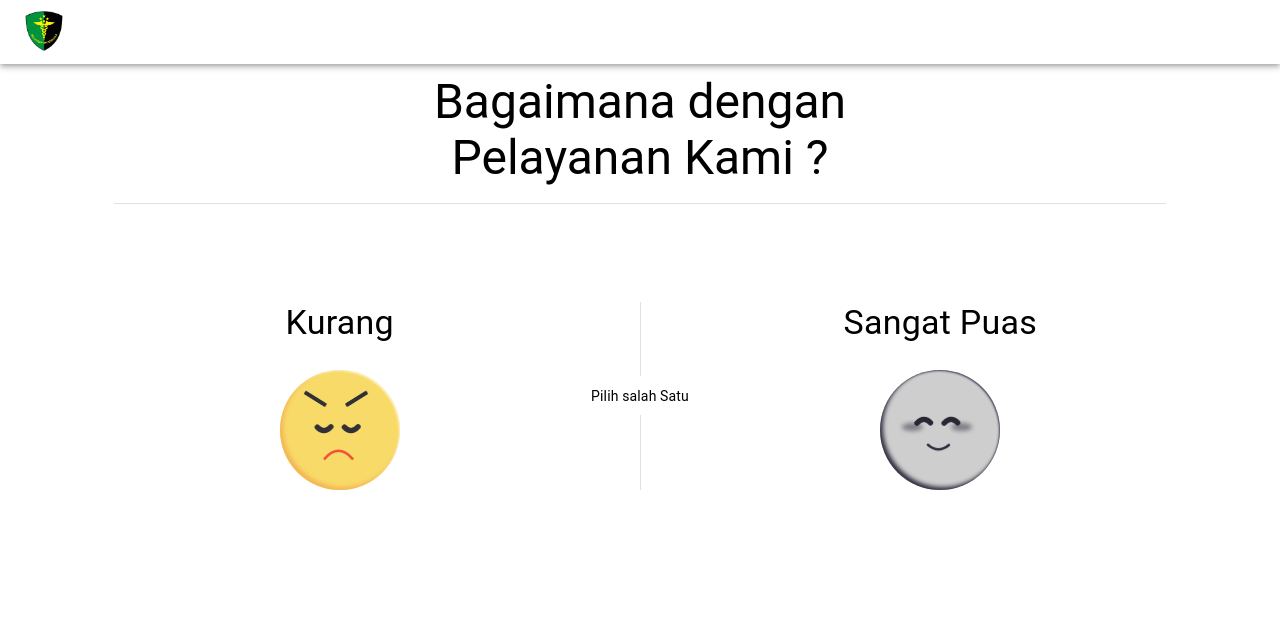
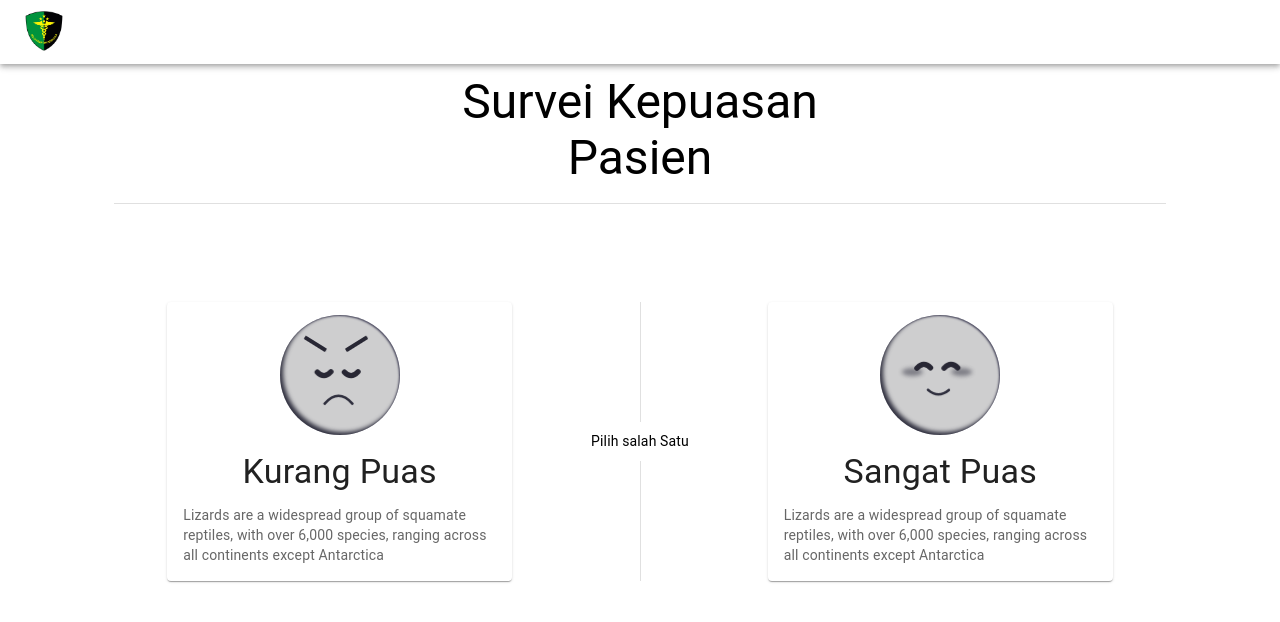
Before and after one commit to mahendragalih26/yankes-exe, a React (Create React App) app: page / in a window 1280 px wide. Shown: the top 622 px of the page. Built offline with nearby package versions, Linux system fonts and the light colour scheme.

Commit message:
change router

```diff
--- a/client/App.tsx
+++ b/client/App.tsx
@@ -82,7 +82,8 @@ const App: React.FC<Props> = ({}) => {
         <React.Suspense fallback={<SplashScreen />}>
           <Routes>
             <Route path="*" element={<NotFound />} />
-            <Route path="/" element={<Review />} />
+            {/* <Route path="/" element={<Review />} /> */}
+            <Route path="/" element={<CardEmote />} />
             <Route path="/thumbs" element={<Thumbs />} />
             <Route path="/emote" element={<Emote />} />
             <Route path="/cardemote" element={<CardEmote />} />
```
